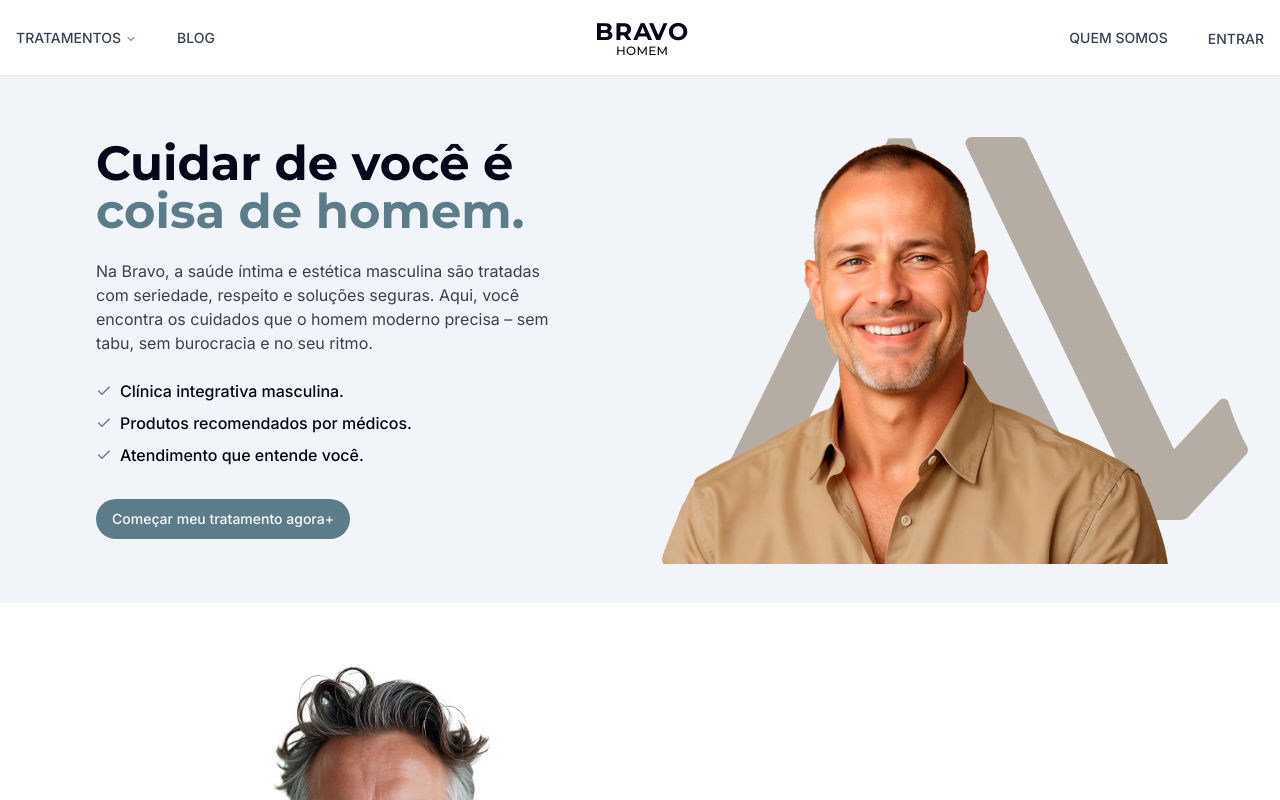
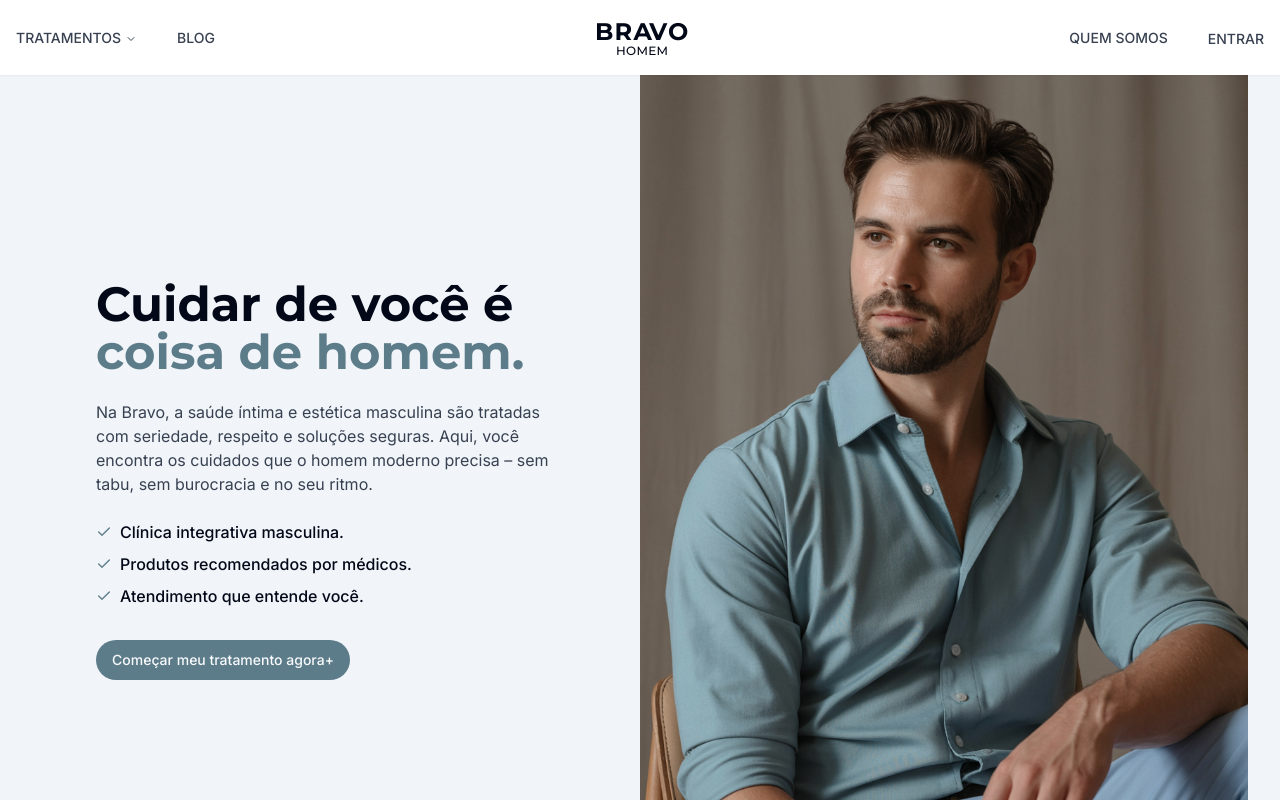
Before and after one commit to tiago-py/bravo-health-flow, a React (Vite) app: page / in a window 1280 px wide. Shown: the top 800 px of the page. Built offline with nearby package versions, Linux system fonts and the light colour scheme.

Commit message:
Visual edit in Lovable
Edited UI in Lovable

```diff
--- a/src/components/home/HeroSection.tsx
+++ b/src/components/home/HeroSection.tsx
@@ -31,7 +31,7 @@ const HeroSection = () => {
           backgroundSize: "cover",
           zIndex: -1
         }}></div>
-          <img src="/lovable-uploads/4ce4a204-aeff-445e-a1f8-ee3536e3d5fc.png" alt="Homem confiante" className="w-full h-full object-cover" />
+          <img alt="Homem confiante" className="w-full h-full object-cover" src="/lovable-uploads/73fe6304-e9fd-4798-bc31-17ceb95c0c32.png" />
         </div>
       </div>
     </section>;
```
Also changed, not shown: public/lovable-uploads/73fe6304-e9fd-4798-bc31-17ceb95c0c32.png (added), public/lovable-uploads/9aa39313-664c-45ea-ae85-628f0dc72845.png (added).
